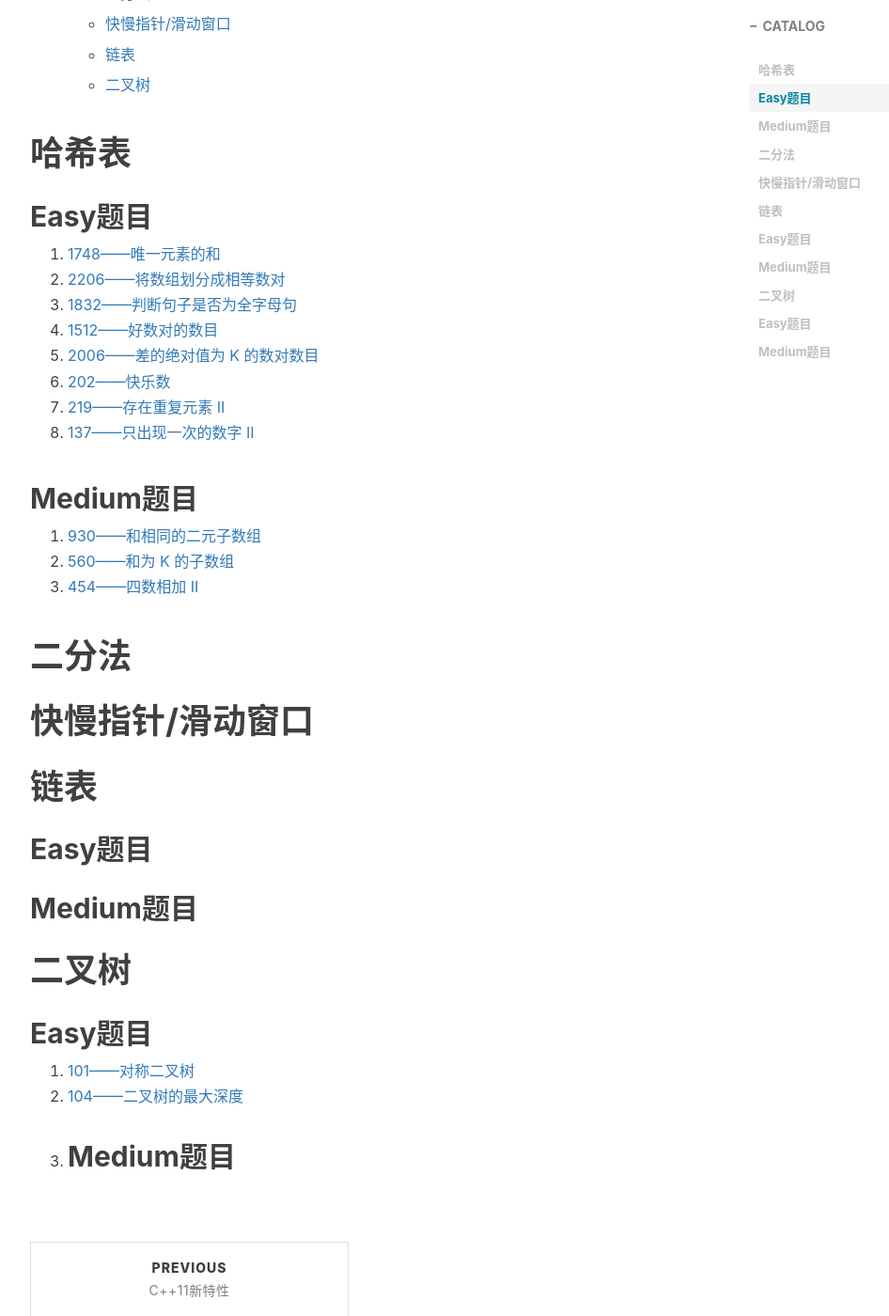
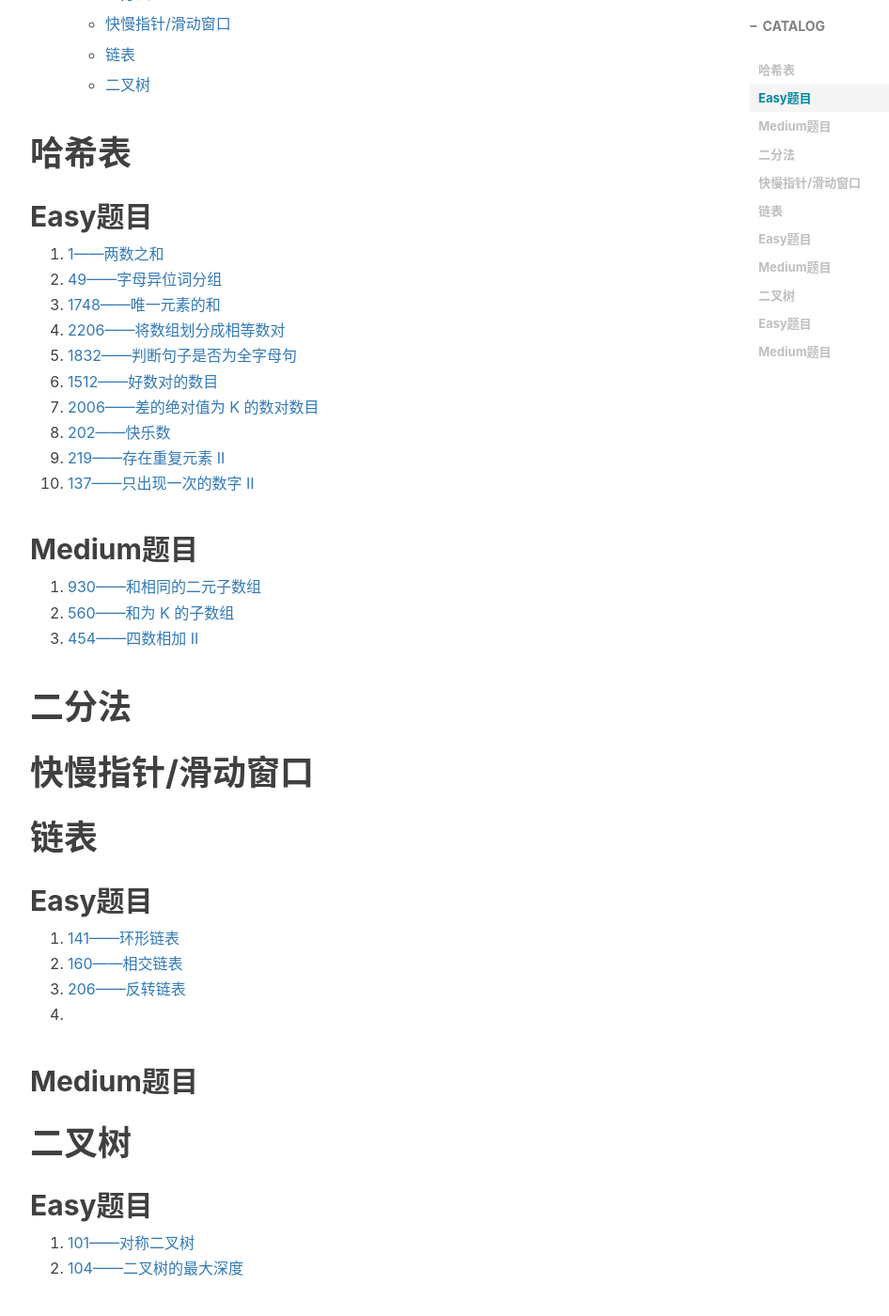
Before and after one commit to xie96808/xie96808.github.io, a Jekyll site: the page built from _posts/2022-05-22-刷题分类!.md, in a window 1280 px wide and 1400 px high, scrolled down 675 px. Shown: the whole window at 94% size, without its empty margins (233-1179 px from the left). Built offline with Jekyll 4.4.1, drawn with Linux system fonts in a browser that asks for light colours; nearby versions of some CDN libraries; comment, search, counter and statistics services are not loaded.

Commit message:
Update 2022-05-22-刷题分类!.md

```diff
--- a/_posts/2022-05-22-刷题分类!.md
+++ b/_posts/2022-05-22-刷题分类!.md
@@ -29,14 +29,16 @@ tags:								#标签
 
 ## Easy题目
 
-1. [1748——唯一元素的和](https://leetcode.cn/problems/sum-of-unique-elements/)
-2. [2206——将数组划分成相等数对](https://leetcode.cn/problems/divide-array-into-equal-pairs/)
-3. [1832——判断句子是否为全字母句](https://leetcode.cn/problems/check-if-the-sentence-is-pangram/)
-4. [1512——好数对的数目](https://leetcode.cn/problems/number-of-good-pairs/)
-5. [2006——差的绝对值为 K 的数对数目](https://leetcode.cn/problems/count-number-of-pairs-with-absolute-difference-k/)
-6. [202——快乐数](https://leetcode.cn/problems/happy-number/)
-7. [219——存在重复元素 II](https://leetcode.cn/problems/contains-duplicate-ii/)
-8. [137——只出现一次的数字 II](https://leetcode.cn/problems/single-number-ii/)
+1. [1——两数之和](https://leetcode.cn/problems/two-sum/)
+2. [49——字母异位词分组](https://leetcode.cn/problems/group-anagrams/)
+3. [1748——唯一元素的和](https://leetcode.cn/problems/sum-of-unique-elements/)
+4. [2206——将数组划分成相等数对](https://leetcode.cn/problems/divide-array-into-equal-pairs/)
+5. [1832——判断句子是否为全字母句](https://leetcode.cn/problems/check-if-the-sentence-is-pangram/)
+6. [1512——好数对的数目](https://leetcode.cn/problems/number-of-good-pairs/)
+7. [2006——差的绝对值为 K 的数对数目](https://leetcode.cn/problems/count-number-of-pairs-with-absolute-difference-k/)
+8. [202——快乐数](https://leetcode.cn/problems/happy-number/)
+9. [219——存在重复元素 II](https://leetcode.cn/problems/contains-duplicate-ii/)
+10. [137——只出现一次的数字 II](https://leetcode.cn/problems/single-number-ii/)
 
 ## Medium题目
 
@@ -52,6 +54,11 @@ tags:								#标签
 
 ## Easy题目
 
+1. [141——环形链表](https://leetcode.cn/problems/linked-list-cycle/)
+2. [160——相交链表](https://leetcode.cn/problems/intersection-of-two-linked-lists/)
+3. [206——反转链表](https://leetcode.cn/problems/reverse-linked-list/)
+4.
+
 ## Medium题目
 
 # 二叉树
```
